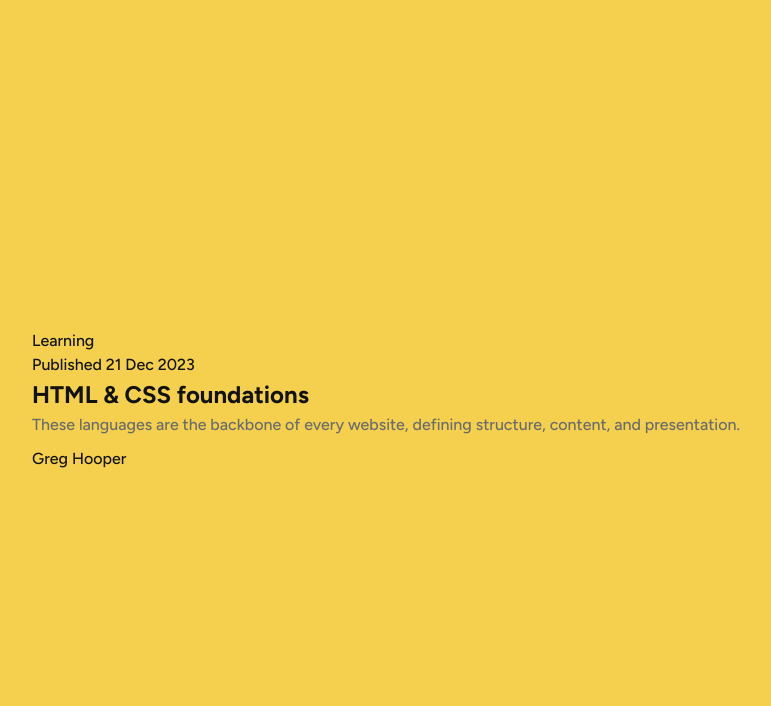
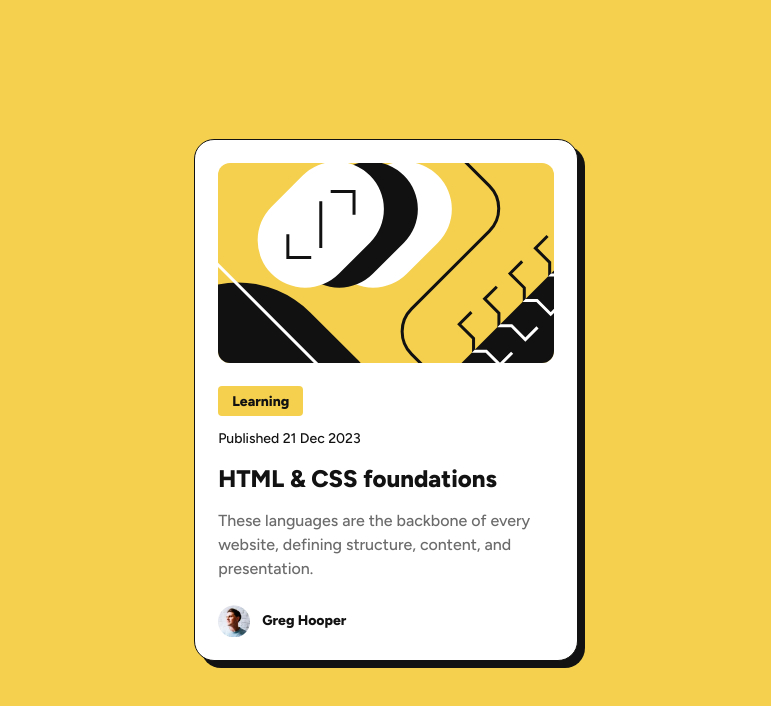
Before and after one commit to cat-script/blog-preview-card, a plain HTML site: page index.html in a window 1280 px wide. Shown: the whole page, without its empty margins (254-1025 px from the left). Drawn offline with Linux system fonts and the light colour scheme.

Commit message:
refactor: update CSS rules

```diff
--- a/style.css
+++ b/style.css
@@ -1,68 +1,80 @@
-@import url('https://fonts.googleapis.com/css2?family=Figtree:ital,wght@0,300..900;1,300..900&family=Outfit:wght@100..900&family=Young+Serif&display=swap');
+@import url('https://fonts.googleapis.com/css2?family=Figtree:ital,wght@0,300..900;1,300..900&display=swap');
 
 *,
 *::before,
 *::after {
   box-sizing: border-box;
-}
-
-* {
   margin: 0;
 }
 
+img {
+  max-inline-size: 100%;
+}
+
+:root {
+  --ff: "Figtree", sans-serif;
+  --primary-color: hsl(47, 88%, 63%);
+  --gray-500: hsl(0, 0%, 42%);
+  --gray-950: hsl(0, 0%, 7%);
+  --fw-m: 500;
+  --fw-b: 800;
+  --fs: 1rem;
+  --fs-s: 0.875rem;
+  --spacer: 1.45rem;
+}
+
 body {
-  font-family: "Figtree", sans-serif;
-  font-size: 16px;
-  font-weight: 500;
+  min-height: 100vh;
+  font-family: var(--ff);
+  font-weight: var(--fw-m);
+  font-size: var(--fs);
   line-height: 1.5;
-  height: 100vh;
-  background-color: hsl(47, 88%, 63%);
-  color: hsl(0, 0%, 7%);
+  background-color: var(--primary-color);
+  color: var(--gray-950);
   display: flex;
   justify-content: center;
   align-items: center;
-  padding: 22px;
 }
 
-.small {
-  font-size: 14px;
+.fw-bold {
+  font-weight: var(--fw-b);
 }
 
-.bold {
-  font-weight: 800;
+.small-text {
+  font-size: var(--fs-s);
 }
 
-.container {
-  max-width: 375px;
-  padding: 22px;
+.card {
+  max-width: 24rem;
+  padding: var(--spacer);
+  margin: var(--spacer);
   background-color: white;
   border-radius: 20px;
-  border: 1px solid hsl(0, 0%, 7%);
-  box-shadow: 7px 7px hsl(0, 0%, 7%);
-  display: flex;
-  flex-direction: column;
-  align-items: flex-start;
-  gap: 12px;
+  border: 1px solid var(--gray-950);
+  box-shadow: 7px 7px var(--gray-950);
 }
 
-img {
-  display: block;
+.card__cover {
   border-radius: 12px;
-  width: 100%;
-  height: 100%;
+  background-image: url(./images/illustration-article.svg);
+  background-repeat: no-repeat;
+  height: 12.5rem;
+  background-position: center;
+  background-size: cover;
 }
 
-button {
-  background-color: hsl(47, 88%, 63%);
+.card__category {
+  display: inline-block;
+  text-align: center;
+  background-color: var(--primary-color);
   border-radius: 4px;
-  border-style: none;
-  font: inherit;
-  padding: 4px 12px;
-  margin-top: 10px;
+  padding: 0.3em 1em;
+  margin: var(--spacer) 0 0.75rem;
 }
 
-h1 {
-  font-size: 24px;
+.card__title {
+  margin: 0.75rem 0;
+  font-size: calc(var(--fs) * 1.5);
 }
 
 a {
@@ -70,25 +82,39 @@ a {
   color: inherit;
 }
 
-a:hover {
+a:is(:hover, :focus) {
   color: hsl(47, 88%, 63%);
 }
 
-p {
-  color: hsl(0, 0%, 42%);
-  margin-bottom: 10px;
+.card__description {
+  margin: 0.25rem 0 1.5rem;
+  color: var(--gray-500);
 }
 
-.author {
+.flex-group {
   display: flex;
   align-items: center;
 }
 
-.avatar {
-  width: 32px;
-  height: auto;
+.card__profile {
+  background-image: url(./images/image-avatar.webp);
+  background-size: cover;
+  height: 2rem;
+  width: 2rem;
+  margin-right: 0.75rem;
 }
 
-.name {
-  margin-left: 12px;
+@media screen and (max-width: 25rem) {
+  .card__title {
+    font-size: calc(var(--fs) * 1.25);
+  }
+
+  body {
+    font-size: var(--fs-s);
+  }
+
+  .card__category,
+  .card__date {
+    font-size: calc(var(--fs-s) * 0.86);
+  }
 }
```
